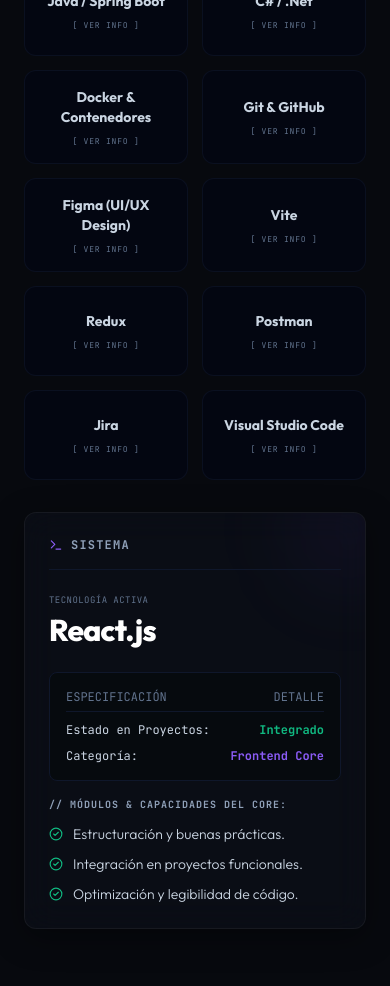
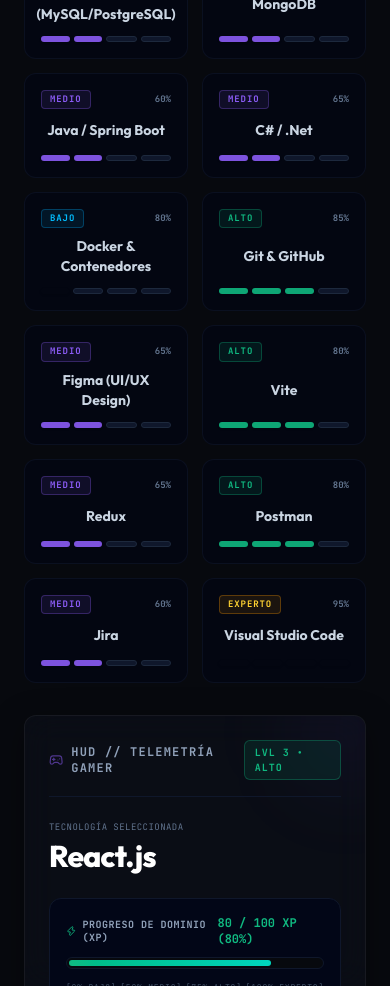
Before and after one commit to ecujcuj-2024028/portafolio, a React (Vite) app: page / in a window 390 px wide. Shown: the part 3240-4226 px from the top of the page. Built offline with nearby package versions, Linux system fonts and the light colour scheme.

Commit message:
feat: agregar niveles (Bajo, Medio, Alto, Experto) y telemetria gamer/HUD a la seccion de habilidades

```diff
--- a/src/components/sections/Skills.jsx
+++ b/src/components/sections/Skills.jsx
@@ -3,7 +3,53 @@
 import { SectionHeader, Paragraph } from '../common/Typography';
 import { Card } from '../common/Card';
 import { portfolioData } from '../../data/portfolioData';
-import { Terminal, CheckCircle2, Shield } from 'lucide-react';
+import { Terminal, CheckCircle2, Gamepad2, Zap, Trophy, Shield } from 'lucide-react';
+
+const getLevelInfo = (level) => {
+  switch (level) {
+    case 'Experto':
+      return {
+        label: 'LVL MAX • EXPERTO',
+        shortLabel: 'EXPERTO',
+        blocks: 4,
+        colorText: 'text-amber-400',
+        badgeBg: 'bg-amber-500/10 border-amber-500/30 text-amber-300',
+        barGradient: 'from-amber-500 via-emerald-400 to-emerald-300',
+        shadowColor: 'shadow-amber-500/20',
+      };
+    case 'Alto':
+      return {
+        label: 'LVL 3 • ALTO',
+        shortLabel: 'ALTO',
+        blocks: 3,
+        colorText: 'text-cyber-emerald',
+        badgeBg: 'bg-cyber-emerald/10 border-cyber-emerald/30 text-cyber-emerald',
+        barGradient: 'from-cyber-emerald to-teal-400',
+        shadowColor: 'shadow-cyber-emerald/20',
+      };
+    case 'Medio':
+      return {
+        label: 'LVL 2 • MEDIO',
+        shortLabel: 'MEDIO',
+        blocks: 2,
+        colorText: 'text-cyber-violet',
+        badgeBg: 'bg-cyber-violet/10 border-cyber-violet/30 text-cyber-violet',
+        barGradient: 'from-cyber-violet to-purple-400',
+        shadowColor: 'shadow-cyber-violet/20',
+      };
+    case 'Bajo':
+    default:
+      return {
+        label: 'LVL 1 • BAJO',
+        shortLabel: 'BAJO',
+        blocks: 1,
+        colorText: 'text-sky-400',
+        badgeBg: 'bg-sky-500/10 border-sky-500/30 text-sky-400',
+        barGradient: 'from-sky-500 to-blue-400',
+        shadowColor: 'shadow-sky-500/20',
+      };
+  }
+};
 
 const Skills = () => {
   const { categories } = portfolioData.skills;
@@ -27,13 +73,15 @@
     return category ? category.title : "Tecnología";
   };
 
+  const currentLevelInfo = getLevelInfo(selectedSkill.level || 'Medio');
+
   return (
     <Section id="skills">
       {/* Encabezado */}
       <SectionHeader
         num="02"
-        title="Habilidades"
-        subtitle="MATRIZ DE TECNOLOGÍAS INTEGRADAS"
+        title="Habilidades & Nivel Gamer"
+        subtitle="MATRIZ DE PROGRESO & STATS DE DOMINIO"
       />
 
       <div className="grid grid-cols-1 lg:grid-cols-12 gap-8 md:gap-12 items-stretch">
@@ -62,78 +110,144 @@
             ))}
           </div>
 
-          {/* Grilla de habilidades filtradas (Sleek Tech Badges Grid) */}
+          {/* Grilla de habilidades filtradas (Sleek Gamer Badges Grid) */}
           <div className="grid grid-cols-2 sm:grid-cols-3 gap-3.5">
             {getFilteredSkills().map((skill) => {
               const isSelected = selectedSkill.name === skill.name;
+              const skillLevel = getLevelInfo(skill.level || 'Medio');
 
               return (
                 <button
                   type="button"
                   key={skill.name}
                   onClick={() => setSelectedSkill(skill)}
-                  className={`bg-slate-950/45 border rounded-xl p-4 cursor-pointer transition-all duration-300 select-none flex flex-col justify-center items-center text-center relative overflow-hidden group min-h-[90px] ${isSelected ? 'border-cyber-emerald bg-slate-950/90 shadow-[0_0_20px_rgba(16,185,129,0.12)] scale-[1.02]' : 'border-slate-900/60 hover:border-slate-800/80 hover:bg-slate-950/60 hover:scale-[1.01]'}`}
+                  className={`bg-slate-950/45 border rounded-xl p-4 cursor-pointer transition-all duration-300 select-none flex flex-col justify-between items-center text-center relative overflow-hidden group min-h-[105px] ${isSelected ? 'border-cyber-emerald bg-slate-950/90 shadow-[0_0_20px_rgba(16,185,129,0.15)] scale-[1.02]' : 'border-slate-900/60 hover:border-slate-800/80 hover:bg-slate-950/60 hover:scale-[1.01]'}`}
                 >
                   {/* Pequeña línea superior de acento al seleccionar */}
                   {isSelected && (
                     <div className="absolute top-0 left-0 w-full h-[2px] bg-cyber-emerald" />
                   )}
 
-                  <span className={`font-sans font-bold text-sm sm:text-base transition-colors duration-300 ${isSelected ? 'text-white' : 'text-slate-300 group-hover:text-white'}`}>
+                  {/* Badge de Nivel Gamer superior */}
+                  <div className="w-full flex justify-between items-center mb-1">
+                    <span className={`font-mono text-[9px] font-bold uppercase tracking-widest px-2 py-0.5 rounded border ${skillLevel.badgeBg}`}>
+                      {skill.level || 'MEDIO'}
+                    </span>
+                    <span className="font-mono text-[9px] text-slate-500 font-semibold">
+                      {skill.progress || 70}%
+                    </span>
+                  </div>
+
+                  <span className={`font-sans font-bold text-sm sm:text-base my-1 transition-colors duration-300 ${isSelected ? 'text-white' : 'text-slate-300 group-hover:text-white'}`}>
                     {skill.name}
                   </span>
 
-                  <span className="font-mono text-[8px] text-slate-500 uppercase tracking-widest mt-2 block">
-                    {isSelected ? "[ Seleccionado ]" : "[ Ver Info ]"}
-                  </span>
+                  {/* Segmentos de Nivel RPG (4 bloques) */}
+                  <div className="w-full flex items-center justify-center gap-1 mt-2">
+                    {[1, 2, 3, 4].map((blockNum) => (
+                      <span
+                        key={blockNum}
+                        className={`h-1.5 flex-1 rounded-sm transition-all duration-300 ${
+                          blockNum <= skillLevel.blocks
+                            ? `${skillLevel.colorText.replace('text-', 'bg-')} opacity-90 shadow-sm`
+                            : 'bg-slate-900 border border-slate-800'
+                        }`}
+                      />
+                    ))}
+                  </div>
                 </button>
               );
             })}
           </div>
         </div>
 
-        {/* Lado Derecho: Monitor de Habilidad Seleccionada (Estilo Diagnóstico) */}
+        {/* Lado Derecho: Monitor HUD Gamer de Habilidad Seleccionada */}
         <div className="lg:col-span-5 flex">
           <Card className="w-full border-slate-800/50 flex flex-col justify-between relative overflow-hidden">
             {/* Orbe decorativo de fondo */}
             <div className="absolute -top-12 -right-12 w-32 h-32 bg-cyber-violet/5 rounded-full blur-2xl pointer-events-none" />
 
             <div className="space-y-6 relative z-10">
-              {/* Encabezado del monitor */}
-              <div className="flex items-center gap-2 border-b border-slate-900 pb-4">
-                <Terminal size={14} className="text-cyber-violet" />
-                <span className="font-mono text-xs text-slate-400 uppercase tracking-widest font-semibold">
-                  SISTEMA
+              {/* Encabezado del monitor HUD */}
+              <div className="flex items-center justify-between border-b border-slate-900 pb-4">
+                <div className="flex items-center gap-2">
+                  <Gamepad2 size={16} className="text-cyber-violet animate-pulse" />
+                  <span className="font-mono text-xs text-slate-400 uppercase tracking-widest font-semibold">
+                    HUD // TELEMETRÍA GAMER
+                  </span>
+                </div>
+                <span className={`font-mono text-[10px] font-bold uppercase tracking-widest px-2.5 py-1 rounded-md border ${currentLevelInfo.badgeBg}`}>
+                  {currentLevelInfo.label}
                 </span>
               </div>
 
               {/* Nombre de la Habilidad y barra de estado */}
               <div className="space-y-1">
                 <span className="font-mono text-[9px] text-slate-500 uppercase tracking-wider block">
-                  Tecnología Activa
+                  Tecnología Seleccionada
                 </span>
-                <h3 className="font-sans font-black text-3xl text-white tracking-tight">
+                <h3 className="font-sans font-black text-3xl text-white tracking-tight flex items-center gap-2">
                   {selectedSkill.name}
                 </h3>
               </div>
 
-              {/* Especificaciones de diagnóstico */}
+              {/* Barra de Progreso XP RPG / Gaming HUD */}
+              <div className="bg-slate-950/80 border border-slate-900 rounded-xl p-4 space-y-2.5">
+                <div className="flex justify-between items-center font-mono text-xs">
+                  <span className="text-slate-400 uppercase tracking-wider text-[10px] font-bold flex items-center gap-1.5">
+                    <Zap size={12} className={currentLevelInfo.colorText} /> PROGRESO DE DOMINIO (XP)
+                  </span>
+                  <span className={`font-bold ${currentLevelInfo.colorText}`}>
+                    {selectedSkill.progress || 70} / 100 XP ({selectedSkill.progress || 70}%)
+                  </span>
+                </div>
+
+                {/* Barra de carga animada */}
+                <div className="w-full h-3 bg-bg-dark border border-slate-900 rounded-full overflow-hidden p-0.5 relative">
+                  <div
+                    className={`h-full rounded-full bg-gradient-to-r ${currentLevelInfo.barGradient} transition-all duration-700 ease-out shadow-lg`}
+                    style={{ width: `${selectedSkill.progress || 70}%` }}
+                  />
+                </div>
+
+                {/* Marcas de verificación de nivel abajo de la barra */}
+                <div className="flex justify-between font-mono text-[8px] text-slate-600 uppercase tracking-widest pt-0.5">
+                  <span>[0% BAJO]</span>
+                  <span>[50% MEDIO]</span>
+                  <span>[75% ALTO]</span>
+                  <span>[100% EXPERTO]</span>
+                </div>
+              </div>
+
+              {/* Especificaciones de diagnóstico Gamer */}
               <div className="space-y-4">
                 <div className="bg-bg-dark/70 border border-slate-900 rounded-lg p-4 font-mono text-xs text-slate-300 space-y-2.5">
-                  <p className="flex justify-between border-b border-slate-900 pb-1.5">
-                    <span className="text-slate-500">ESPECIFICACIÓN</span>
-                    <span className="text-slate-500">DETALLE</span>
+                  <p className="flex justify-between border-b border-slate-900 pb-1.5 text-[10px]">
+                    <span className="text-slate-500">ATRIBUTO</span>
+                    <span className="text-slate-500">VALOR GAMER</span>
+                  </p>
+                  <p className="flex justify-between">
+                    <span>Nivel de Rango:</span>
+                    <span className={`font-bold ${currentLevelInfo.colorText}`}>
+                      {selectedSkill.level || 'Medio'}
+                    </span>
+                  </p>
+                  <p className="flex justify-between">
+                    <span>Puntos de XP:</span>
+                    <span className="text-slate-200 font-semibold">
+                      {selectedSkill.progress || 70} / 100 PTS
+                    </span>
+                  </p>
+                  <p className="flex justify-between">
+                    <span>Categoría de Skill:</span>
+                    <span className="text-cyber-violet font-semibold">
+                      {getSkillCategoryTitle(selectedSkill.name)}
+                    </span>
                   </p>
                   <p className="flex justify-between">
                     <span>Estado en Proyectos:</span>
                     <span className="text-cyber-emerald font-semibold flex items-center gap-1">
-                      Integrado
-                    </span>
-                  </p>
-                  <p className="flex justify-between">
-                    <span>Categoría:</span>
-                    <span className="text-cyber-violet font-semibold">
-                      {getSkillCategoryTitle(selectedSkill.name)}
+                      Integrado Activo
                     </span>
                   </p>
                 </div>
@@ -160,7 +274,6 @@
               </div>
             </div>
 
-
           </Card>
         </div>
 
--- a/src/data/portfolioData.js
+++ b/src/data/portfolioData.js
@@ -25,36 +25,36 @@
         id: "frontend",
         title: "Frontend Core",
         items: [
-          { name: "React.js" },
-          { name: "JavaScript / ES6+" },
-          { name: "HTML5" },
-          { name: "CSS3" },
-          { name: "Tailwind CSS v4" }
+          { name: "React.js", level: "Alto", progress: 80 },
+          { name: "JavaScript / ES6+", level: "Alto", progress: 85 },
+          { name: "HTML5", level: "Experto", progress: 90 },
+          { name: "CSS3", level: "Alto", progress: 90 },
+          { name: "Tailwind CSS v4", level: "Alto", progress: 85 }
         ]
       },
       {
         id: "backend",
         title: "Backend & Bases de Datos",
         items: [
-          { name: "Node.js / Express" },
-          { name: "SQL (MySQL/PostgreSQL)" },
-          { name: "MongoDB" },
-          { name: "Java / Spring Boot" },
-          { name: "C# / .Net" },
-          { name: "Docker & Contenedores" }
+          { name: "Node.js / Express", level: "Alto", progress: 85 },
+          { name: "SQL (MySQL/PostgreSQL)", level: "Medio", progress: 70 },
+          { name: "MongoDB", level: "Medio", progress: 70 },
+          { name: "Java / Spring Boot", level: "Medio", progress: 60 },
+          { name: "C# / .Net", level: "Medio", progress: 65 },
+          { name: "Docker & Contenedores", level: "Bajo", progress: 80 }
         ]
       },
       {
         id: "tools",
         title: "Herramientas",
         items: [
-          { name: "Git & GitHub" },
-          { name: "Figma (UI/UX Design)" },
-          { name: "Vite " },
-          { name: "Redux" },
-          { name: "Postman " },
-          { name: "Jira" },
-          { name: "Visual Studio Code" }
+          { name: "Git & GitHub", level: "Alto", progress: 85 },
+          { name: "Figma (UI/UX Design)", level: "Medio", progress: 65 },
+          { name: "Vite", level: "Alto", progress: 80 },
+          { name: "Redux", level: "Medio", progress: 65 },
+          { name: "Postman", level: "Alto", progress: 80 },
+          { name: "Jira", level: "Medio", progress: 60 },
+          { name: "Visual Studio Code", level: "Experto", progress: 95 }
         ]
       }
     ]
```
